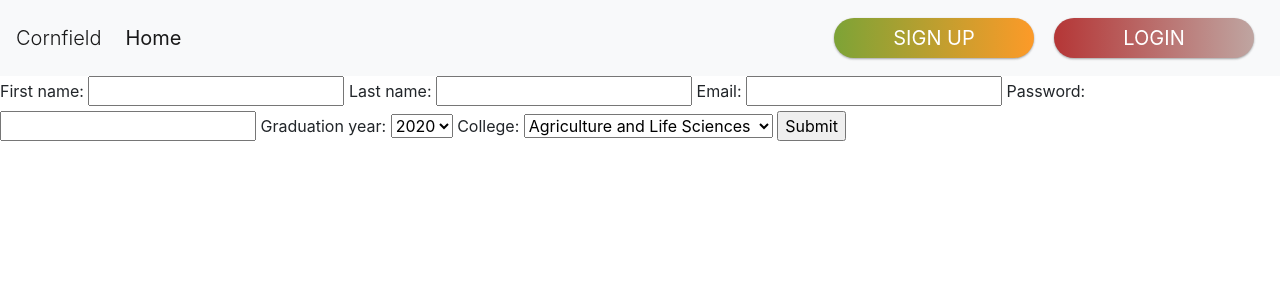
After one commit to altheabata/hackourcampus2020, a Flask app: page /signup in a window 1280 px wide. The commit adds this page. Shown: the top 300 px of the page. Run offline with Flask 2, Linux system fonts and the light colour scheme; some libraries are stand-ins or nearby versions.

Commit message:
added barebones signup form (not really functional)

```diff
--- a/app.py
+++ b/app.py
@@ -23,10 +23,15 @@ def index():
 def groups():
     return render_template('groups.html', time=datetime.now())
 
+@app.route("/signup")
+def signup():
+    return render_template("signup.html")
+
 @app.route("/post-signup", methods=["POST"])
 def post_signup():
     # Save the user's information to the database
-    name = request.form["name"]
+    first_name = request.form["first_name"]
+    last_name = request.form["last_name"]
     email = request.form["email"]
     grad_year = request.form["grad_year"]
     college = request.form["college"]
--- a/static/css/style.css
+++ b/static/css/style.css
@@ -91,6 +91,15 @@ button{
     outline:none!important;
 }
 
+button a {
+    color: white;
+}
+
+button a:hover {
+    color: white;
+    text-decoration: none;
+}
+
 .gradient-button:hover{
     box-shadow: 0 10px 20px rgba(0,0,0,0.19), 0 6px 6px rgba(0,0,0,0.23);
     margin: 8px 10px 12px;
--- a/templates/base.html
+++ b/templates/base.html
@@ -29,7 +29,7 @@
         <div class="navbar-collapse collapse w-100 order-3 dual-collapse2">
             <ul class="navbar-nav ml-auto">
                 <li class="nav-item">
-                    <button class="gradient-button button-signup">Sign Up</button>
+                    <button class="gradient-button button-signup"><a href="/signup">Sign Up</a></button>
                 </li>
                 <li class="nav-item">
                     <button class="gradient-button button-login">Login</button>
@@ -38,11 +38,7 @@
         </div>
 
         </nav>
-
-
-        <div class="container">
-            {% block content %}
-            {% endblock %}
-        </div>
+        {% block content %}
+        {% endblock %}
     </body>
 </html>
--- /dev/null
+++ b/templates/signup.html
@@ -0,0 +1,34 @@
+{% extends "base.html" %}
+
+{% block content %}
+    <form action="/post-signup" method="post">
+        <label for="first_name">First name:</label>
+        <input name="first_name">
+        <label for="last_name">Last name:</label>
+        <input name="last_name">
+        <label for="email">Email:</label>
+        <input name="email">
+        <label for="password">Password:</label>
+        <input name="password">
+        <label for="grad_year">Graduation year:</label>
+        <select name="grad_year">
+            <option value="2020">2020</option>
+            <option value="2021">2021</option>
+            <option value="2022">2022</option>
+            <option value="2023">2023</option>
+            <option value="2024">2024</option>
+        </select>
+        <label for="college">College:</label>
+        <select name="grad_year">
+            <option value="cals">Agriculture and Life Sciences</option>
+            <option value="aap">Architecture, Art and Planning</option>
+            <option value="cas">Arts and Sciences</option>
+            <option value="hotel">Hotel Administration</option>
+            <option value="dyson">Dyson</option>
+            <option value="coe">Engineering</option>
+            <option value="humec">Human Ecology</option>
+            <option value="ilr">Industrial and Labor Relations</option>
+        </select>
+        <input type="submit" value="Submit">
+    </form>
+{% endblock %}
```
Also changed, not shown: templates/index.html (+3 -44 lines).
